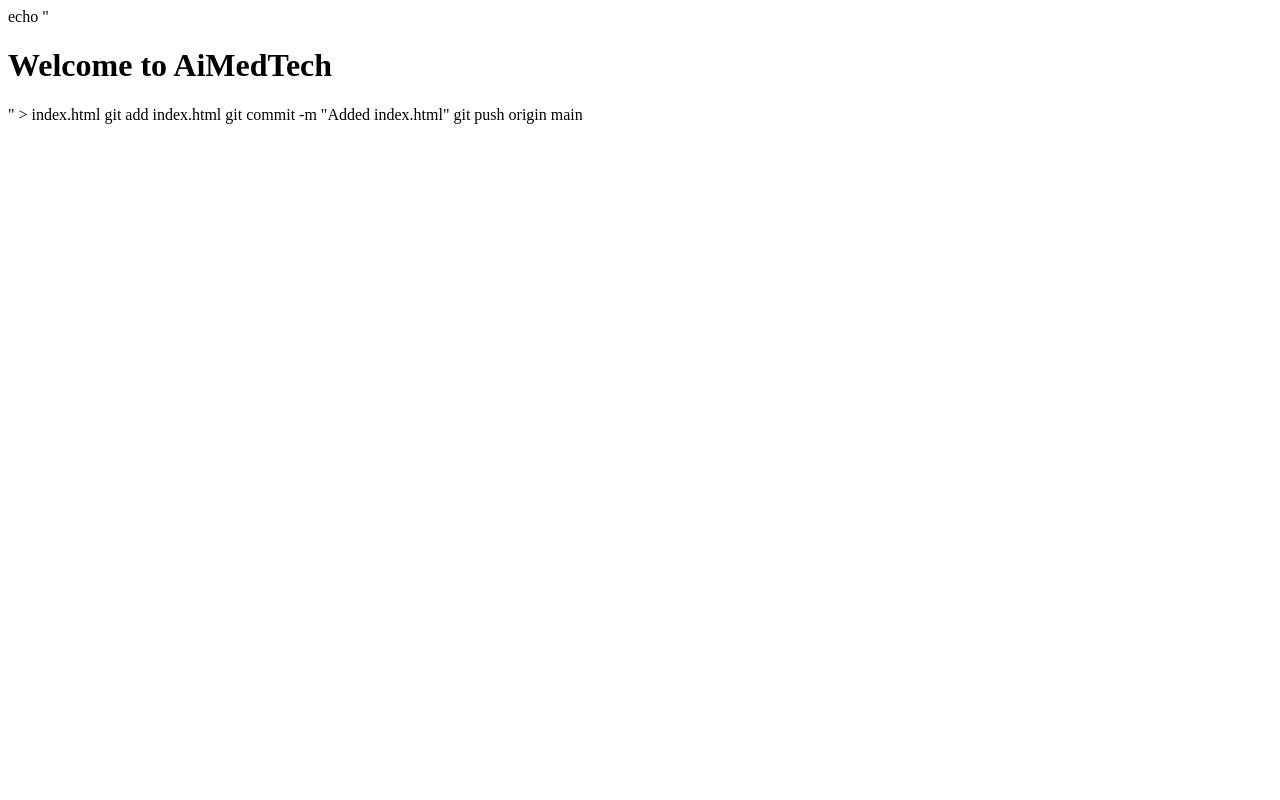
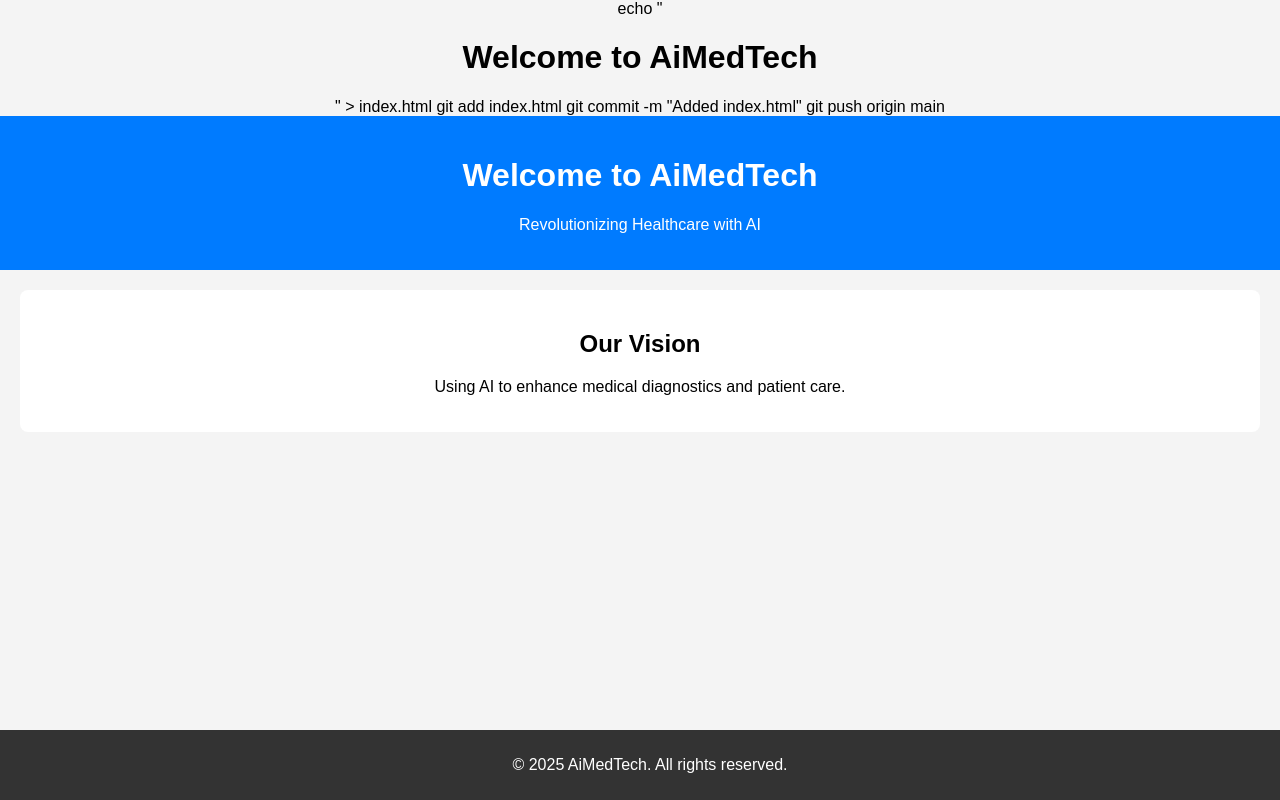
Before and after one commit to ssfintech/AiMedTech, a plain HTML site: page index.html in a window 1280 px wide. Drawn offline with Linux system fonts and the light colour scheme.

Commit message:
Update index.html

```diff
--- a/index.html
+++ b/index.html
@@ -2,3 +2,25 @@
 git add index.html
 git commit -m "Added index.html"
 git push origin main
+<!DOCTYPE html>
+<html lang="en">
+<head>
+    <meta charset="UTF-8">
+    <meta name="viewport" content="width=device-width, initial-scale=1.0">
+    <title>AiMedTech - AI for Healthcare</title>
+    <link rel="stylesheet" href="style.css">
+</head>
+<body>
+    <header>
+        <h1>Welcome to AiMedTech</h1>
+        <p>Revolutionizing Healthcare with AI</p>
+    </header>
+    <section>
+        <h2>Our Vision</h2>
+        <p>Using AI to enhance medical diagnostics and patient care.</p>
+    </section>
+    <footer>
+        <p>© 2025 AiMedTech. All rights reserved.</p>
+    </footer>
+</body>
+</html>
```
